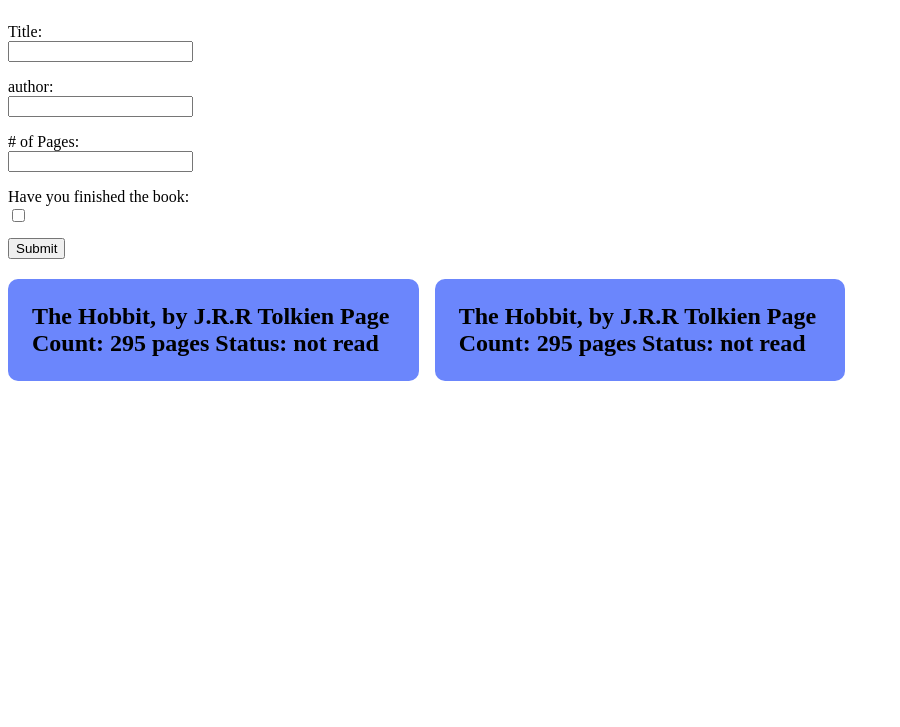
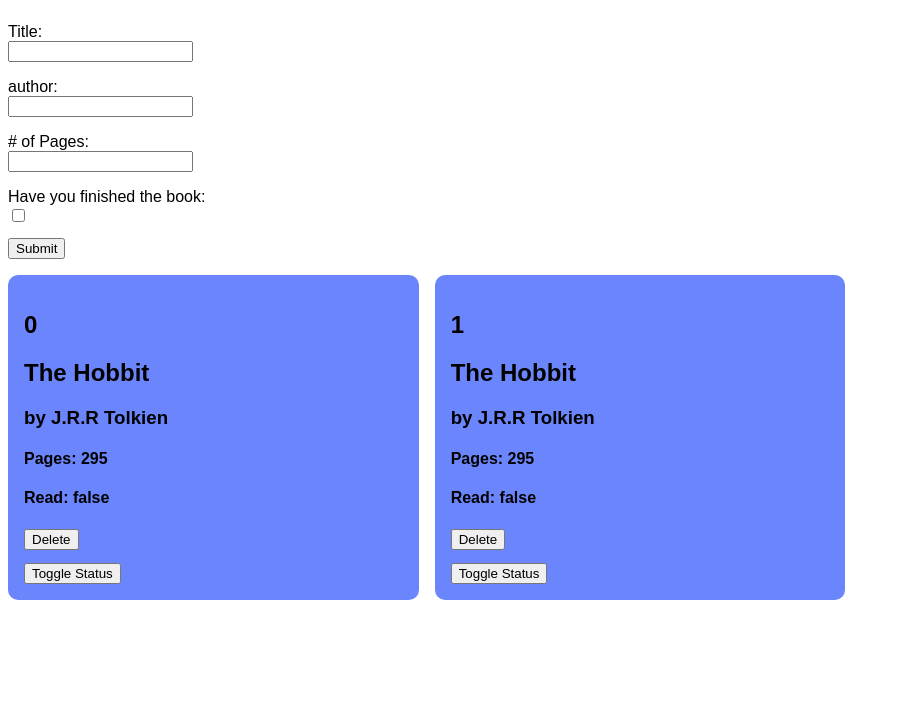
Before and after one commit to victorsmith/OP-library, a plain HTML site: page index.html in a window 1280 px wide. Shown: the part 73-800 px from the top of the page, without its empty margins (0-900 px from the left). Drawn offline with Linux system fonts and the light colour scheme.

Commit message:
delete button added

```diff
--- a/myscripts.js
+++ b/myscripts.js
@@ -1,19 +1,42 @@
 let myLibrary = []
 
 // testing
-const theHobbit = new Book('The Hobbit', 'J.R.R Tolkien', 295, false);
-const theHobbit2 = new Book('The Hobbit', 'J.R.R Tolkien', 295, false);
+const theHobbit = new Book(
+    myLibrary.length,
+    'The Hobbit',
+    'J.R.R Tolkien',
+    295,
+    false
+)
 myLibrary.push(theHobbit)
+
+const theHobbit2 = new Book(
+    myLibrary.length,
+    'The Hobbit',
+    'J.R.R Tolkien',
+    295,
+    false
+)
 myLibrary.push(theHobbit2)
 
-function Book(title, author, pages, read) {
+
+
+// window.onchange = () => {
+// 	const main = document.querySelector('.main')
+// 	const bookCards = main.querySelectorAll('button')
+// 	console.log(bookCards)
+// }
+
+
+
+function Book(index, title, author, pages, read) {
+    this.index = index;
     this.name = title
     this.author = author
     this.pages = pages
     this.read = read
     this.info = () => {
         let infoStr = `${title}, by ${author}\nPage Count: ${pages} pages\nStatus: ${read ? 'read' : 'not read'}`
-
         return infoStr
     }
 }
@@ -25,7 +48,7 @@ function submitForm() {
     const pageNum = document.getElementById('pageNum').value;
     const finishedStatus = document.getElementById('read').checked;
 
-    const newBook = new Book (title, author, pageNum, finishedStatus);
+    const newBook = new Book (myLibrary.length, title, author, pageNum, finishedStatus);
     addBookToLibrary(newBook)
 
     document.getElementById('title').value = '';
@@ -40,24 +63,45 @@ function addBookToLibrary(book) {
   myLibrary.push(book)
 }
 
-
 function displayLibraryContent() {
     const page = document.querySelector('.main');
   	page.innerHTML = '';
+
     for (book of myLibrary) {
-        const bookCard = document.createElement('div');
-        const newTitle = document.createElement('h2');
-        newTitle.textContent = `${book.info()}`;
-        newTitle.classList.add('book-card');
-        bookCard.appendChild(newTitle);
-        page.appendChild(bookCard);
+        const bookCard = `
+            <div class="book-card">
+                <h2>${book.index}</h2>
+                <h2>${book.name}</h2>
+                <h3>by ${book.author}</h3>
+                <h4>Pages: ${book.pages}</h4>
+                <h4>Read: ${book.read}</h4>
+                <button class="delete-button" onclick="deleteCard(${book.index})">Delete</button>
+                <button class="toggle-button" onclick="toggleReadStatus(${book.index})">Toggle Status</button>
+            </div>`
+    	page.insertAdjacentHTML("beforeend", bookCard);
   	}
+
 
 }
 
+function deleteCard(targetIndex) {
+    console.log("Before: " + myLibrary)
+    myLibrary.forEach( (book) => {
+        console.log(book);
+        if (book.index == targetIndex) {
+            const index = myLibrary.indexOf(book)
+            if (index > -1) {
+                myLibrary.splice(index, 1)
+            }
+        }
+    })
+    console.log("After:" + myLibrary)
+    displayLibraryContent()
+}
 
-
-
+function toggleReadStatus(bookIndex) {
+    console.log(bookIndex);
+}
 
 window.onload = () => {
     displayLibraryContent()
--- a/mystyle.css
+++ b/mystyle.css
@@ -1,8 +1,5 @@
-.book-card {
-    background-color: rgb(107, 134, 252);
-    width: fit-content;
-    padding: 1em;
-    border-radius: 10px;
+* {
+    font-family: sans-serif;
 }
 
 .main {
@@ -10,6 +7,20 @@
     grid-template-columns: repeat(3, 1fr);
     column-gap: 1em;
     row-gap: 1em;
+    margin: 1em 0 0 0;
+}
+
+.book-card {
+    background-color: rgb(107, 134, 252);
+    width: auto;
+    height: fit-content;
+    padding: 1em;
+    border-radius: 10px;
+}
+
+.delete-button {
+    /* background-color: red; */
+    display: block;
 }
 
 .form-section {
```
Lines whose indentation alone changed are shown as unchanged.
